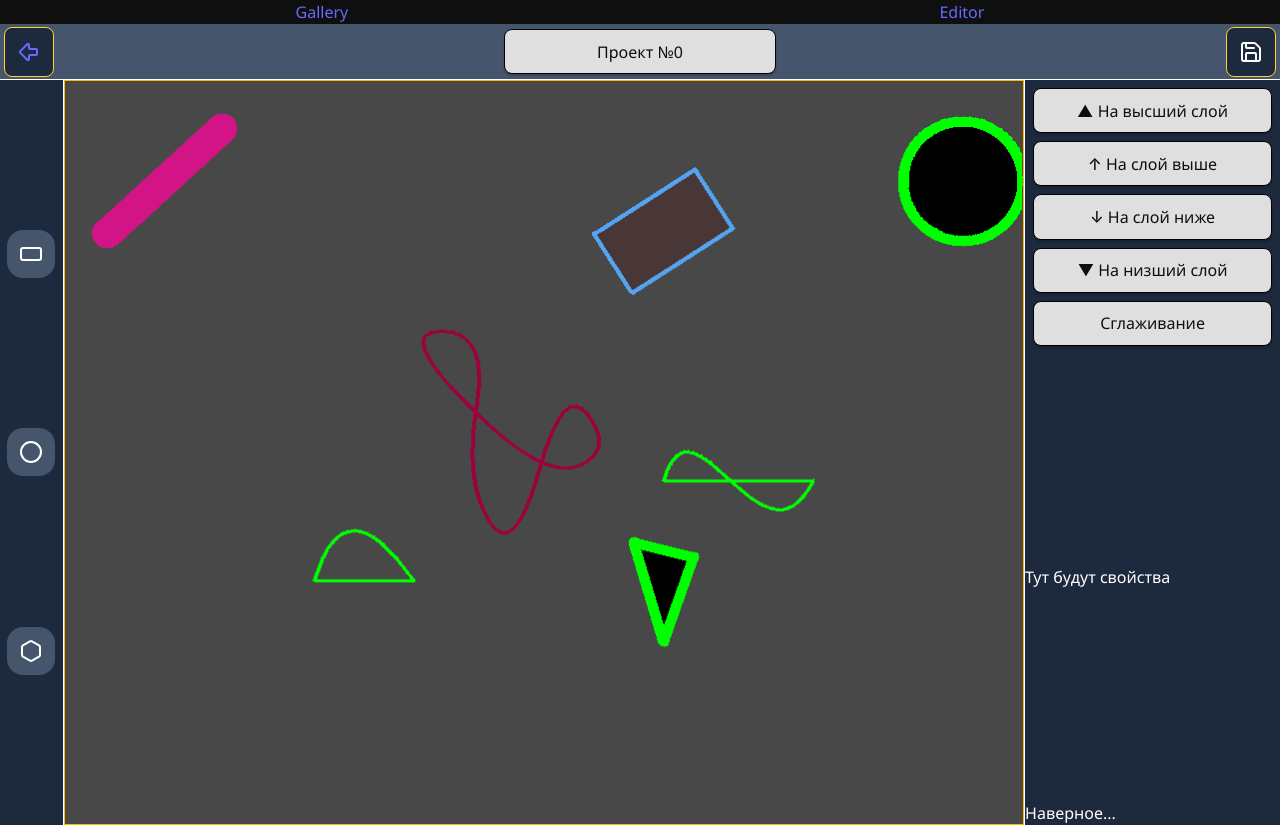
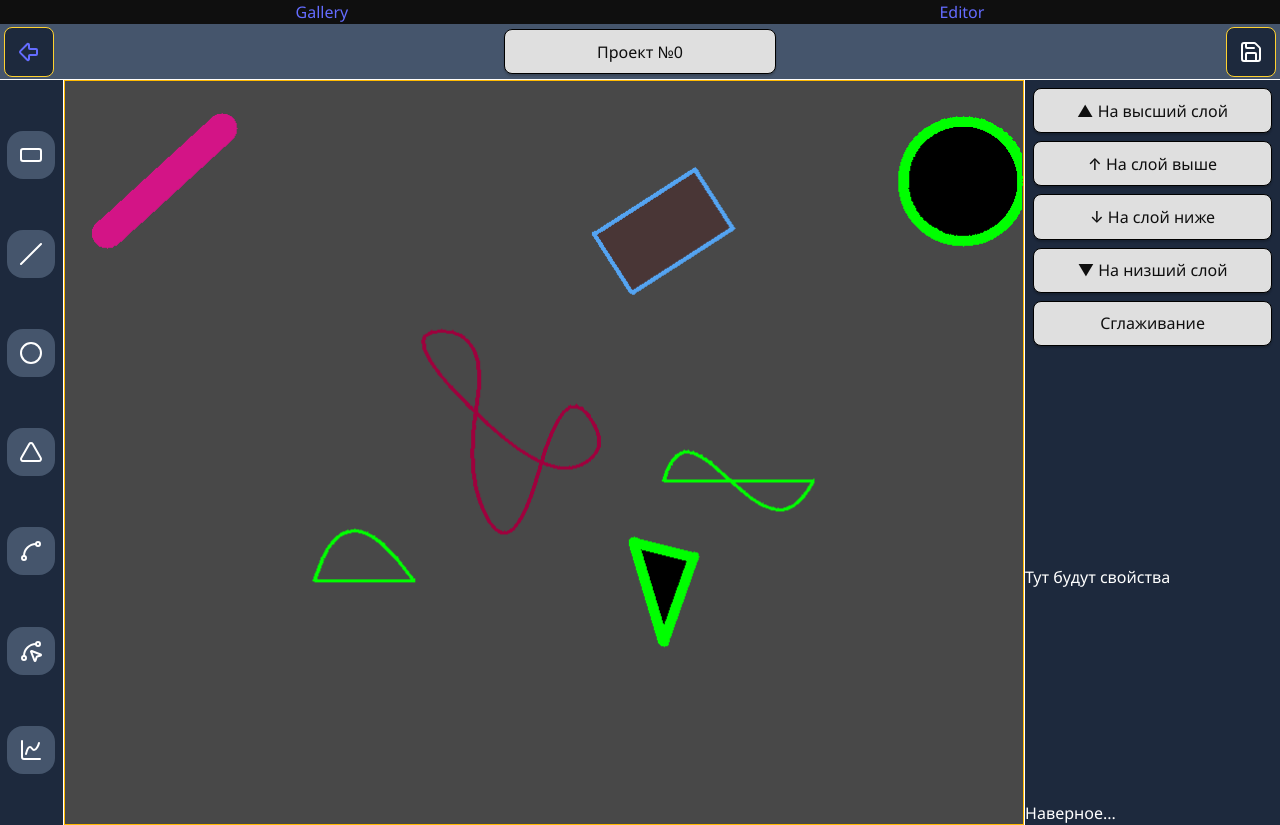
Before and after one commit to HorrorAssociation10/OOAandP_WebApp, a React (Vite) app: page /editor/0 in a window 1280 px wide. Built offline with nearby package versions, Linux system fonts and the light colour scheme.

Commit message:
IconsAreNowTruth
Иконки кнопок заменены на фигуры, которые будут реально рисоваться... И всё. Скучный коммит)

```diff
--- a/src/screens/Editor.tsx
+++ b/src/screens/Editor.tsx
@@ -1,4 +1,4 @@
-import {RectangleHorizontal, Circle, Hexagon, ArrowBigLeft, Save} from "lucide-react"
+import {RectangleHorizontal, Slash, Circle, Triangle, Spline, SplinePointer, ChartSpline, ArrowBigLeft, Save} from "lucide-react"
 import {useParams, Link} from "react-router-dom"
 import {useState, useEffect} from "react"
 import {motion} from "framer-motion"
@@ -152,8 +152,12 @@ export default function Editor(){
             <div className="flex flex-1 justify-between">
                 <aside className="w-16 border-r bg-slate-800 flex flex-col justify-evenly items-center">
                     <div className="bg-slate-600 w-12 h-12 flex justify-center items-center rounded-2xl hover:bg-slate-500"><RectangleHorizontal/></div>
+                    <div className="bg-slate-600 w-12 h-12 flex justify-center items-center rounded-2xl hover:bg-slate-500"><Slash/></div>
                     <div className="bg-slate-600 w-12 h-12 flex justify-center items-center rounded-2xl hover:bg-slate-500"><Circle/></div>
-                    <div className="bg-slate-600 w-12 h-12 flex justify-center items-center rounded-2xl hover:bg-slate-500"><Hexagon/></div>
+                    <div className="bg-slate-600 w-12 h-12 flex justify-center items-center rounded-2xl hover:bg-slate-500"><Triangle/></div>
+                    <div className="bg-slate-600 w-12 h-12 flex justify-center items-center rounded-2xl hover:bg-slate-500"><Spline/></div>
+                    <div className="bg-slate-600 w-12 h-12 flex justify-center items-center rounded-2xl hover:bg-slate-500"><SplinePointer/></div>
+                    <div className="bg-slate-600 w-12 h-12 flex justify-center items-center rounded-2xl hover:bg-slate-500"><ChartSpline/></div>
                 </aside>
                 <CanvasScene
                     lineAlg={alg}
```
